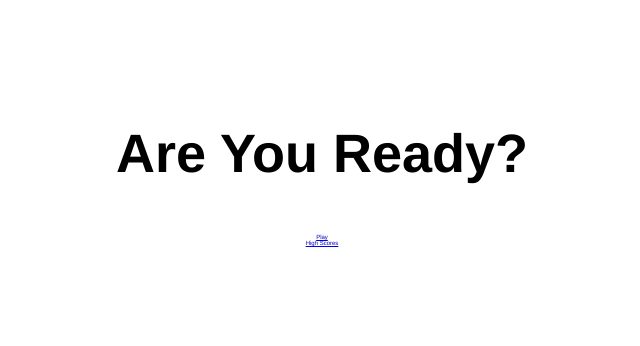
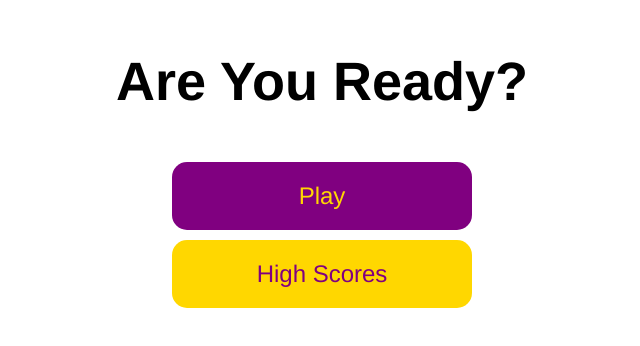
Before and after one commit to mmeans51/code-quiz, a plain HTML site: page index.html in a window 1280 px wide. Shown: the part 216-562 px from the top of the page, without its empty margins (318-958 px from the left). Drawn offline with Linux system fonts and the light colour scheme.

Commit message:
home page styling

```diff
--- a/stylesheet.css
+++ b/stylesheet.css
@@ -51,3 +51,37 @@ h2 {
 .hidden {
     display: none;
 }
+
+.btn {
+    font-size: 2.4rem;
+    padding: 2rem 0;
+    width: 30rem;
+    text-align: center;
+    margin-bottom: 1rem;
+    text-decoration: rgb(29,26,26);
+    color: gold;
+    background-color: purple;
+    border-radius: 15px;
+}
+
+.btn:hover {
+    cursor: pointer;
+    box-shadow: blue;
+    transition: transform 150ms;
+    transform: scale(1.03);
+}
+
+.brn[disabled]:hover {
+    cursor: not-allowed;
+    box-shadow: none;
+    transform: none;
+}
+
+#highscore-btn {
+    background: gold;
+    color: purple;
+}
+
+#highscore-btn:hover {
+    box-shadow: purple;
+}
```
